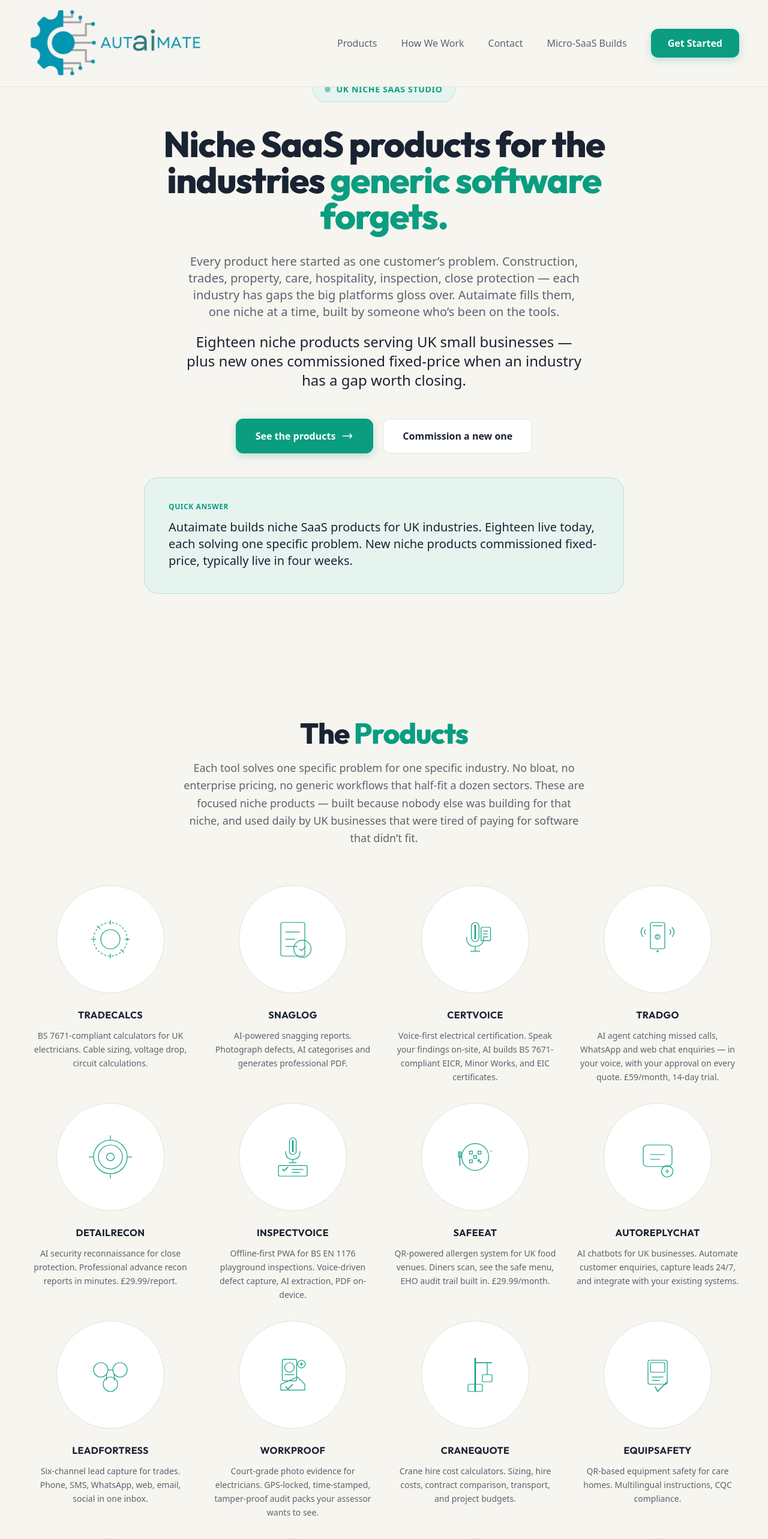
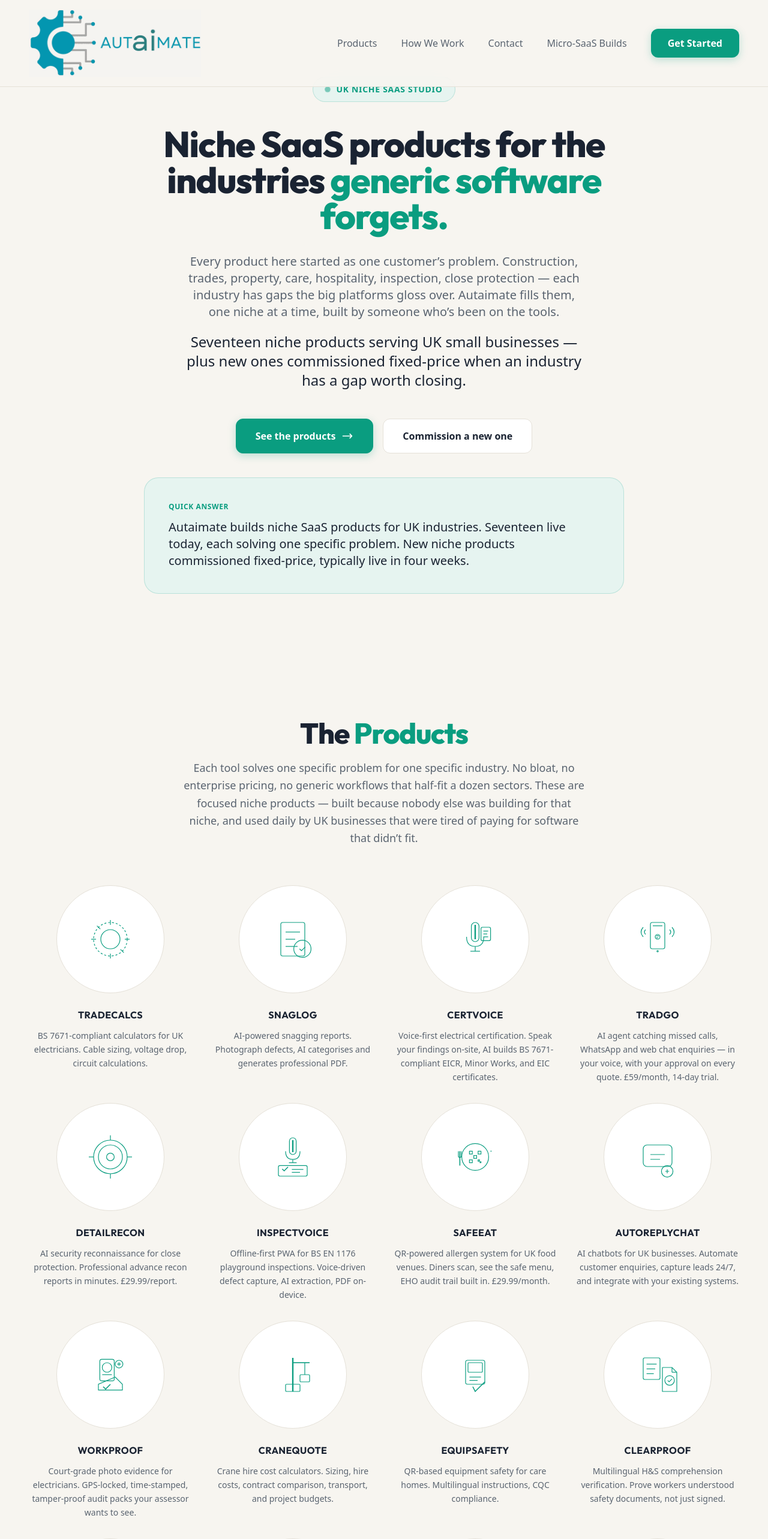
Before and after one commit to Agricog/autaimate, a React (Vite) app: page / in a window 1280 px wide. Shown: the top 2566 px of the page at 60% size. Built offline with nearby package versions, Linux system fonts and the light colour scheme; a web font is replaced by a local one.

Commit message:
Update App.tsx

```diff
--- a/src/App.tsx
+++ b/src/App.tsx
@@ -13,7 +13,6 @@
   { name: 'InspectVoice',  url: '/products/inspectvoice', desc: 'Offline-first PWA for BS EN 1176 playground inspections. Voice-driven defect capture, AI extraction, PDF on-device.' },
   { name: 'SafeEat',       url: '/products/safeeat',      desc: 'QR-powered allergen system for UK food venues. Diners scan, see the safe menu, EHO audit trail built in. £29.99/month.' },
   { name: 'AutoReplyChat', url: 'https://autoreplychat.com',      desc: 'AI chatbots for UK businesses. Automate customer enquiries, capture leads 24/7, and integrate with your existing systems.' },
-  { name: 'LeadFortress',  url: 'https://leadfortress.co.uk',     desc: 'Six-channel lead capture for trades. Phone, SMS, WhatsApp, web, email, social in one inbox.' },
   { name: 'WorkProof',     url: 'https://workproof.co.uk',        desc: 'Court-grade photo evidence for electricians. GPS-locked, time-stamped, tamper-proof audit packs your assessor wants to see.' },
   { name: 'CraneQuote',    url: 'https://cranequote.co.uk',       desc: 'Crane hire cost calculators. Sizing, hire costs, contract comparison, transport, and project budgets.' },
   { name: 'EquipSafety',   url: 'https://equipsafety.co.uk',      desc: 'QR-based equipment safety for care homes. Multilingual instructions, CQC compliance.' },
@@ -30,7 +29,6 @@
   TradeCalcs: <><circle cx="50" cy="50" r="20" /><line x1="50" y1="20" x2="50" y2="10" /><line x1="50" y1="90" x2="50" y2="80" /><line x1="20" y1="50" x2="10" y2="50" /><line x1="90" y1="50" x2="80" y2="50" /><line x1="29" y1="29" x2="22" y2="22" /><line x1="78" y1="78" x2="71" y2="71" /><circle cx="50" cy="50" r="35" strokeDasharray="4 4" /></>,
   SnagLog: <><rect x="25" y="15" width="50" height="70" rx="4" /><line x1="35" y1="35" x2="65" y2="35" /><line x1="35" y1="50" x2="55" y2="50" /><line x1="35" y1="65" x2="60" y2="65" /><circle cx="70" cy="70" r="18" /><path d="M64 70l4 4 8-8" /></>,
   DetailRecon: <><circle cx="50" cy="50" r="35" /><circle cx="50" cy="50" r="25" /><circle cx="50" cy="50" r="8" /><line x1="50" y1="5" x2="50" y2="15" /><line x1="50" y1="85" x2="50" y2="95" /><line x1="5" y1="50" x2="15" y2="50" /><line x1="85" y1="50" x2="95" y2="50" /></>,
-  LeadFortress: <><circle cx="30" cy="40" r="15" /><circle cx="70" cy="40" r="15" /><circle cx="50" cy="70" r="15" /><line x1="42" y1="48" x2="42" y2="62" /><line x1="58" y1="48" x2="58" y2="62" /><line x1="45" y1="40" x2="55" y2="40" /></>,
   HorseCost: <><path d="M30 70 Q35 40 50 35 Q65 40 70 70" /><circle cx="50" cy="30" r="12" /><line x1="38" y1="30" x2="30" y2="20" /><line x1="62" y1="30" x2="70" y2="20" /><ellipse cx="50" cy="75" rx="25" ry="10" /></>,
   EquipSafety: <><rect x="30" y="20" width="40" height="50" rx="4" /><rect x="35" y="25" width="30" height="20" rx="2" /><line x1="38" y1="55" x2="62" y2="55" /><line x1="38" y1="62" x2="55" y2="62" /><path d="M45 75 L50 85 L70 65" strokeWidth="2" /></>,
   ClearProof: <><rect x="20" y="15" width="35" height="45" rx="3" /><line x1="27" y1="28" x2="48" y2="28" /><line x1="27" y1="38" x2="45" y2="38" /><line x1="27" y1="48" x2="42" y2="48" /><path d="M60 35 L60 85 L90 85 L90 45 L80 35 L60 35" /><line x1="80" y1="35" x2="80" y2="45" /><line x1="80" y1="45" x2="90" y2="45" /><circle cx="75" cy="62" r="10" /><path d="M71 62 l3 3 6-6" /></>,
@@ -57,14 +55,14 @@
 const industryHubs = [
   {
     title: 'Construction & Trades',
-    count: '9 products',
-    desc: 'BS 7671 calculations, voice-first certification, AI missed-call, snagging, photo evidence, lead capture, crane hire, playground inspection, multilingual H&S.',
+    count: '8 products',
+    desc: 'BS 7671 calculations, voice-first certification, AI missed-call, snagging, photo evidence, crane hire, playground inspection, multilingual H&S.',
     href: '/for/construction',
   },
   {
     title: 'Property & Lettings',
-    count: '4 products',
-    desc: 'AI snagging reports, one-click client approvals, multi-channel lead capture, multilingual tenant safety briefings.',
+    count: '3 products',
+    desc: 'AI snagging reports, one-click client approvals, multilingual tenant safety briefings.',
     href: '/for/property',
   },
   {
@@ -120,7 +118,7 @@
 const faqs = [
   {
     q: 'What does Autaimate build?',
-    a: 'Autaimate builds niche SaaS products for UK small businesses — each one solving a specific problem within a specific industry. The portfolio includes eighteen live products covering construction, trades, property, care, hospitality, inspection and close protection. New niche products are also commissioned fixed-price.',
+    a: 'Autaimate builds niche SaaS products for UK small businesses — each one solving a specific problem within a specific industry. The portfolio includes seventeen live products covering construction, trades, property, care, hospitality, inspection and close protection. New niche products are also commissioned fixed-price.',
   },
   {
     q: 'Who are Autaimate\u2019s products for?',
@@ -169,8 +167,8 @@
 ]
 
 const relatedPages = [
-  { title: 'Construction & Trades products', desc: 'All nine Autaimate products built for UK construction, trades and site businesses.', href: '/for/construction' },
-  { title: 'Property & Lettings products', desc: 'Snagging, approvals, lead capture and tenant safety for UK property operators.', href: '/for/property' },
+  { title: 'Construction & Trades products', desc: 'All eight Autaimate products built for UK construction, trades and site businesses.', href: '/for/construction' },
+  { title: 'Property & Lettings products', desc: 'Snagging, approvals and tenant safety for UK property operators.', href: '/for/property' },
   { title: 'SafeEat — QR allergen system', desc: 'The Cornwall-built allergen and retention platform for independent UK food venues.', href: '/products/safeeat' },
   { title: 'TradGo — AI agent for trades', desc: 'Catch missed calls, WhatsApp and web chat enquiries in your voice. £59/month.', href: '/products/tradgo' },
   { title: 'How a new product gets commissioned', desc: 'The fixed-price, 4-week build process for commissioning a niche Autaimate product.', href: '/micro-saas' },
@@ -224,7 +222,7 @@
           </p>
 
           <p className="text-xl lg:text-2xl text-ink mb-12 max-w-2xl mx-auto leading-relaxed font-medium">
-            Eighteen niche products serving UK small businesses — plus new ones commissioned fixed-price when an industry has a gap worth closing.
+            Seventeen niche products serving UK small businesses — plus new ones commissioned fixed-price when an industry has a gap worth closing.
           </p>
 
           <div className="flex flex-col sm:flex-row gap-4 justify-center">
@@ -242,7 +240,7 @@
         <div id="quick-answer" className="bg-teal-soft border border-teal/20 rounded-3xl p-8 lg:p-10">
           <div className="text-xs font-semibold uppercase tracking-wider text-teal mb-3">Quick Answer</div>
           <p className="text-lg lg:text-xl text-ink leading-relaxed">
-            Autaimate builds niche SaaS products for UK industries. Eighteen live today, each solving one specific problem. New niche products commissioned fixed-price, typically live in four weeks.
+            Autaimate builds niche SaaS products for UK industries. Seventeen live today, each solving one specific problem. New niche products commissioned fixed-price, typically live in four weeks.
           </p>
         </div>
       </section>
```
